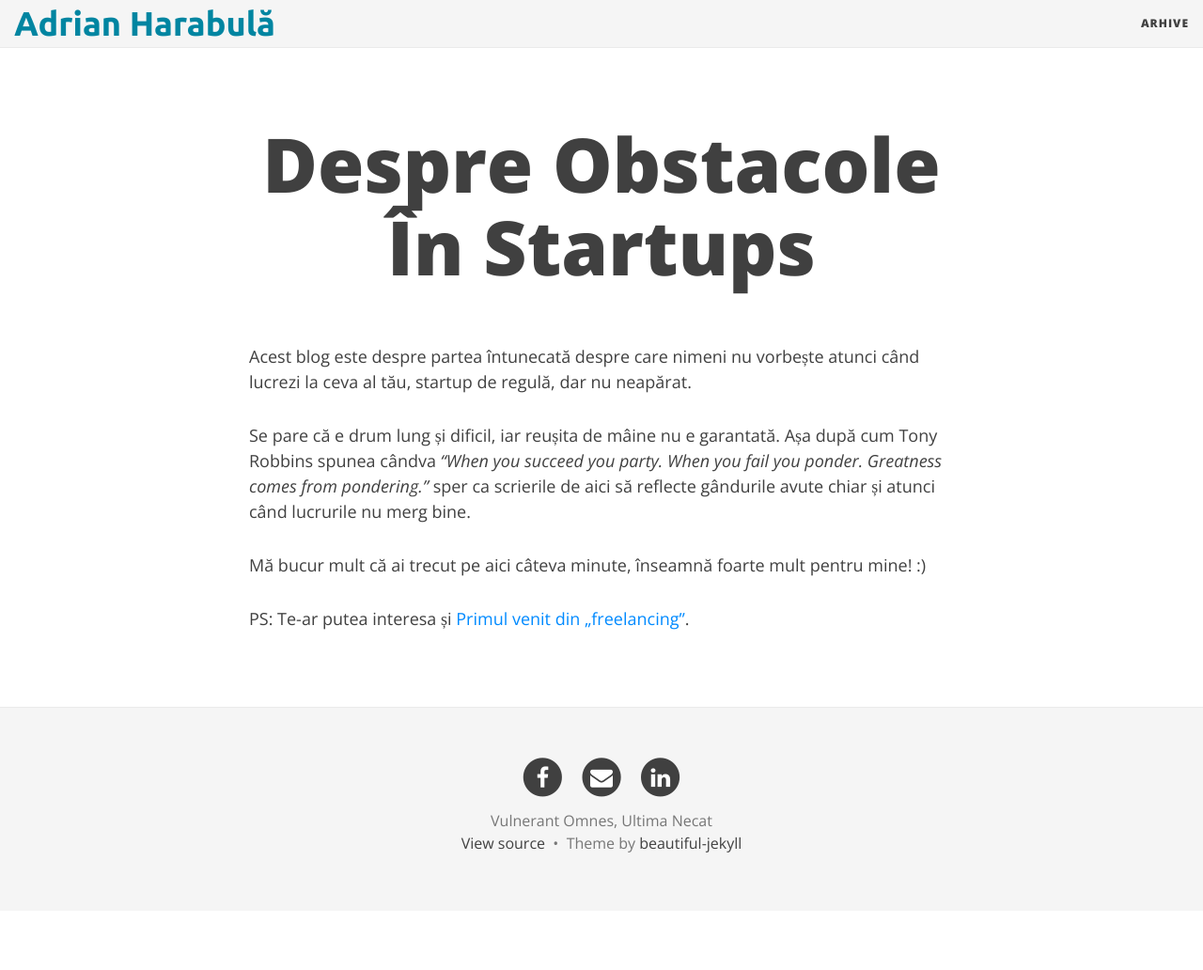
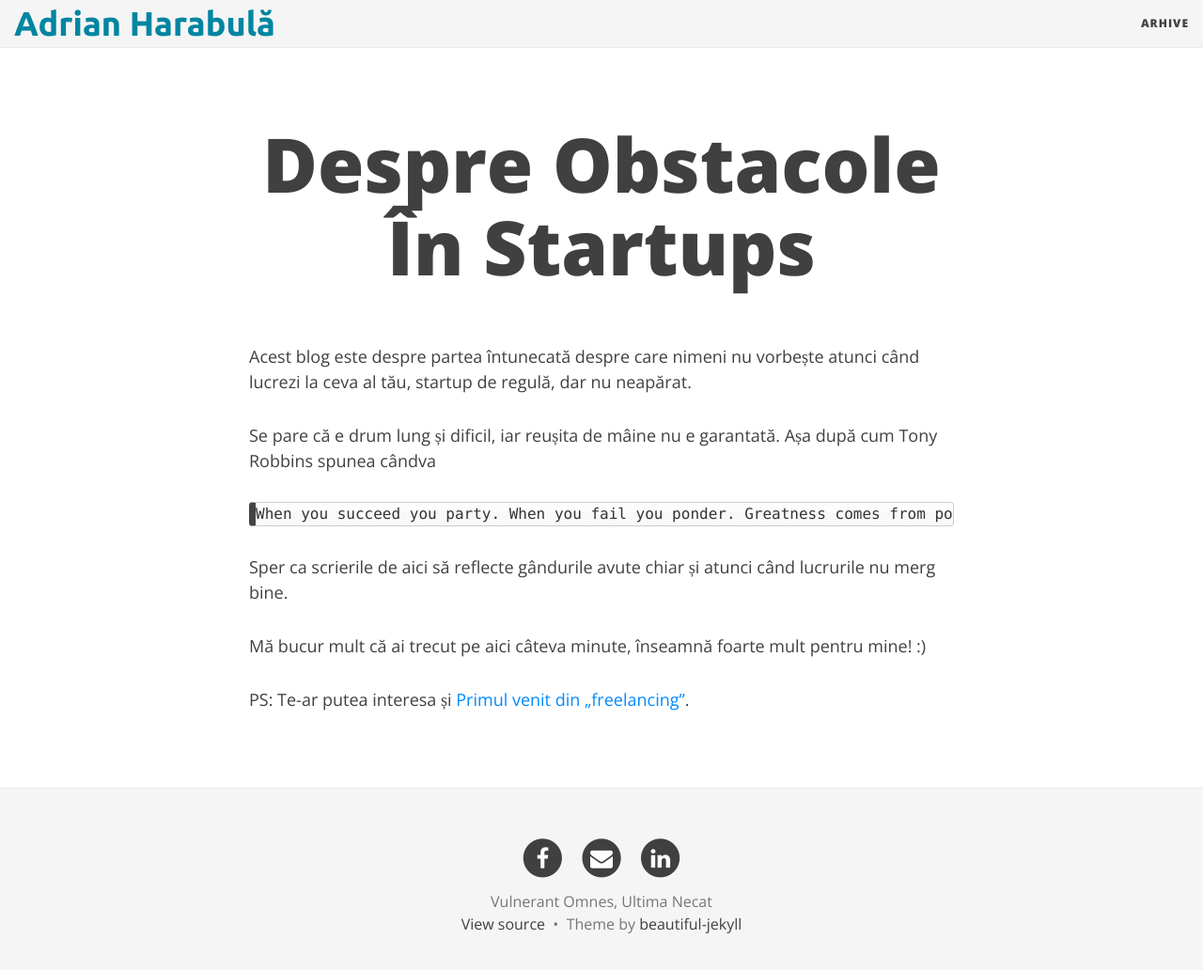
Before and after one commit to adrianharabula/adrianharabula.github.io, a Jekyll site: the page built from index.md, in a window 1280 px wide and 1055 px high. Shown: the top 1032 px of the window at 94% size. Built offline with Jekyll 4.4.1, drawn with Linux system fonts in a browser that asks for light colours; nearby versions of some CDN libraries; the list of posts is cut into pages by our own code.

Commit message:
Trying quote in a codeblock

````diff
--- a/index.md
+++ b/index.md
@@ -7,7 +7,11 @@
 
 Acest blog este despre partea întunecată despre care nimeni nu vorbește atunci când lucrezi la ceva al tău, startup de regulă, dar nu neapărat.
 
-Se pare că e drum lung și dificil, iar reușita de mâine nu e garantată. Așa după cum Tony Robbins spunea cândva _"When you succeed you party. When you fail you ponder. Greatness comes from pondering."_ sper ca scrierile de aici să reflecte gândurile avute chiar și atunci când lucrurile nu merg bine.
+Se pare că e drum lung și dificil, iar reușita de mâine nu e garantată. Așa după cum Tony Robbins spunea cândva
+```
+When you succeed you party. When you fail you ponder. Greatness comes from pondering.
+```
+Sper ca scrierile de aici să reflecte gândurile avute chiar și atunci când lucrurile nu merg bine.
 
 Mă bucur mult că ai trecut pe aici câteva minute, înseamnă foarte mult pentru mine! :)
 
````
